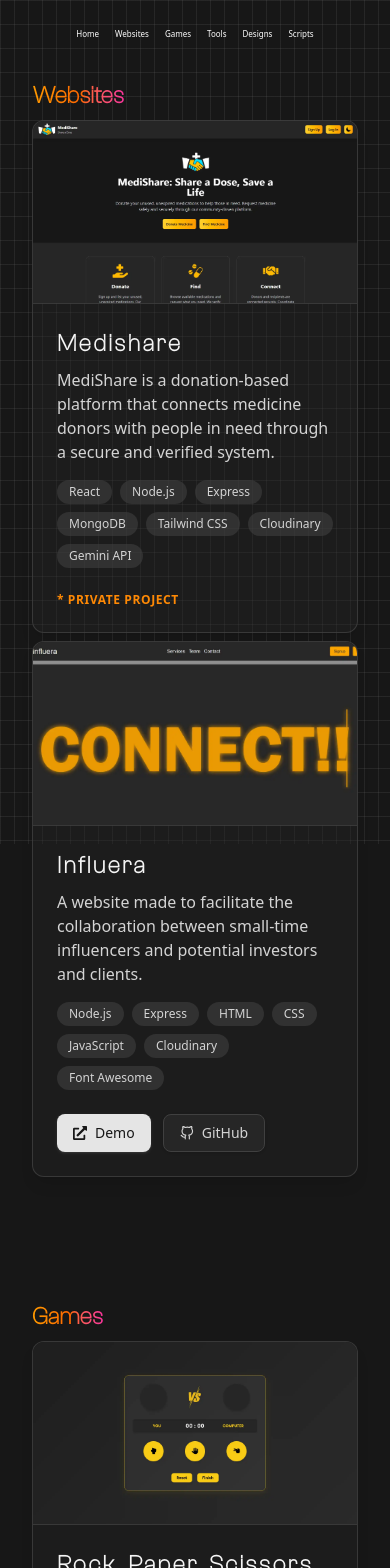
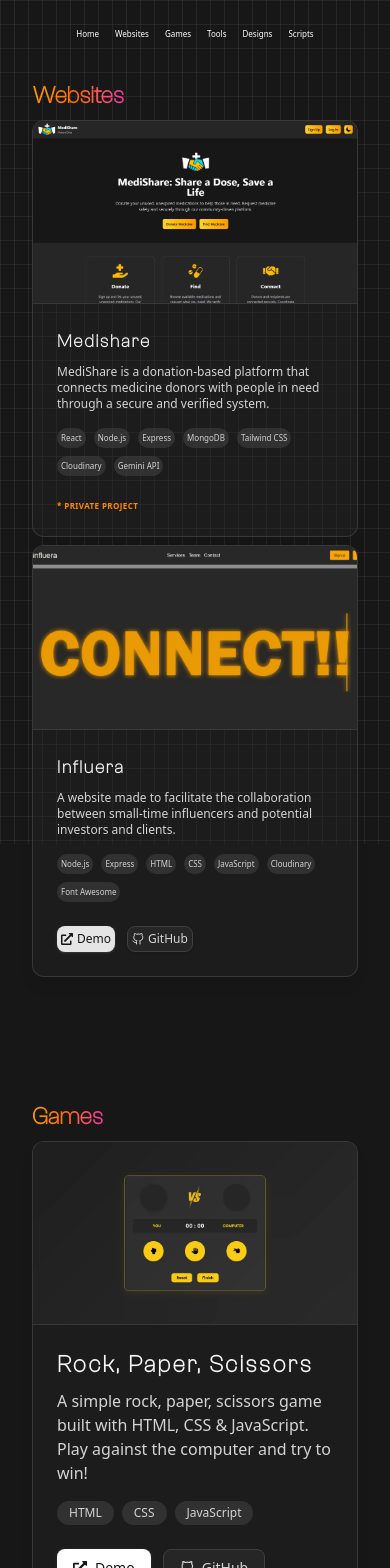
Before and after one commit to akshit-bansal11/my-portfolio, a React (Vite) app: page /projects in a window 390 px wide. Shown: the top 1568 px of the page. Built offline with nearby package versions, Linux system fonts and the light colour scheme.

Commit message:
Improvve responsiveness and fix certifications

```diff
--- a/src/components/common/cards/Certificate.jsx
+++ /dev/null
@@ -1,29 +0,0 @@
-//--------------------|‾‾‾‾‾‾‾‾‾‾‾‾‾‾‾‾‾‾‾‾|--------------------//
-//--------------------|    DEPENDENCIES    |--------------------//
-//--------------------|____________________|--------------------//
-import React from 'react'
-import { motion } from 'framer-motion';
-
-
-
-//--------------------|‾‾‾‾‾‾‾‾‾‾‾‾‾‾‾‾‾‾‾‾|--------------------//
-//--------------------|    MAIN RENDER     |--------------------//
-//--------------------|____________________|--------------------//
-export default function Certificate(certificate, link = "") {
-    return (
-        <a
-            href={link}
-            target="_blank"
-            rel="noopener noreferrer"
-        >
-            <motion.img
-                initial={{ opacity: 0.5, zIndex: 0 }}
-                whileHover={{ scale: 1.1, opacity: 1, zIndex: 2 }}
-                whileTap={{ scale: 1.5 }}
-                className='rounded-2xl'
-                src={certificate}
-                alt=""
-            />
-        </a>
-    )
-}
--- a/src/components/common/cards/ProjectCard.jsx
+++ b/src/components/common/cards/ProjectCard.jsx
@@ -18,16 +18,48 @@ import { FaExternalLinkAlt, FaFigma } from "react-icons/fa"
 //--------------------|‾‾‾‾‾‾‾‾‾‾‾‾‾‾‾‾‾‾‾‾|--------------------//
 //--------------------|    MAIN RENDER     |--------------------//
 //--------------------|____________________|--------------------//
-export default function ProjectCard({ title, description, image, demoLink, designLink, githubLink, techStack = [] }) {
+export default function ProjectCard({
+  title,
+  description,
+  image,
+  demoLink,
+  designLink,
+  githubLink,
+  techStack = []
+}) {
   const ActionButton = ({ href, text, icon, variant = 'primary' }) => {
-    const baseClasses = "inline-flex items-center justify-center gap-2 px-4 py-2 text-sm font-medium rounded-lg transition-all duration-300 ease-in-out focus:outline-none focus:ring-2 focus:ring-offset-2 focus:ring-offset-neutral-900 shadow-sm";
+    const baseClasses = `
+      inline-flex items-center justify-center rounded-lg
+      md:gap-2 gap-1 lg:px-4 md:px-2 md:py-2 p-1
+      md:text-sm text-xs font-medium
+      shadow-sm
+      focus:outline-none focus:ring-2 focus:ring-offset-2 focus:ring-offset-neutral-900
+      transition-all duration-300 ease-in-out
+    `;
     const variantClasses = {
-      primary: "bg-neutral-200 text-neutral-900 hover:bg-white focus:ring-neutral-400 shadow-white/10",
-      secondary: "bg-neutral-800 text-neutral-300 hover:bg-neutral-700 hover:text-white border border-neutral-700 focus:ring-neutral-600"
+      primary: `
+        bg-neutral-200 text-neutral-900 shadow-white/10
+        hover:bg-white
+        focus:ring-neutral-400
+      `,
+      secondary: `
+        bg-neutral-800 text-neutral-300
+        border border-neutral-700
+        hover:bg-neutral-700 hover:text-white
+        focus:ring-neutral-600
+      `
     };
 
     return (
-      <a href={href} target="_blank" rel="noopener noreferrer" className={`${baseClasses} ${variantClasses[variant]}`}>
+      <a
+        href={href}
+        target="_blank"
+        rel="noopener noreferrer"
+        className={`
+            ${baseClasses}
+            ${variantClasses[variant]}
+          `}
+        >
         {icon}
         <span>{text}</span>
       </a>
@@ -40,7 +72,15 @@ export default function ProjectCard({ title, description, image, demoLink, desig
       whileInView={{ opacity: 1, y: 0 }}
       viewport={{ once: true, amount: 0.2 }}
       transition={{ duration: 0.5, ease: "easeOut" }}
-      className="group relative flex flex-col w-full max-w-md overflow-hidden rounded-xl bg-neutral-800/40 border border-neutral-700/80 shadow-lg transition-all duration-300 hover:shadow-xl hover:border-neutral-600"
+      className={`
+        group relative flex flex-col overflow-hidden rounded-xl
+        w-full not-md:max-w-md md:max-w-lg
+        bg-neutral-800/40
+        shadow-lg
+        border border-neutral-700/80
+        hover:shadow-xl hover:border-neutral-600
+        transition-all duration-300
+      `}
     >
       <div className="overflow-hidden border-b border-neutral-700/80">
         <img
@@ -52,13 +92,13 @@ export default function ProjectCard({ title, description, image, demoLink, desig
 
       <div className='flex flex-col flex-grow p-6'>
         <div className="flex flex-col gap-2">
-          <h2 className="text-neutral-100 text-2xl font-clash font-semibold tracking-widest">{title}</h2>
-          <p className="text-md text-neutral-300">{description}</p>
+          <h2 className="text-neutral-100 lg:text-2xl md:text-xl text-lg font-clash font-semibold tracking-widest">{title}</h2>
+          <p className="lg:text-base md:text-sm text-xs text-neutral-300">{description}</p>
         </div>
 
         <ul className="mt-4 flex flex-wrap gap-2">
           {techStack.map((tech, index) => (
-            <li key={index} className="rounded-full bg-neutral-700/60 px-3 py-1 text-xs font-medium text-neutral-300 transition-colors hover:bg-neutral-700 hover:text-white">
+            <li key={index} className="rounded-full bg-neutral-700/60 md:px-3 px-1 py-1 md:text-xs text-[8px] font-medium text-neutral-300 transition-colors hover:bg-neutral-700 hover:text-white">
               {tech}
             </li>
           ))}
@@ -74,7 +114,7 @@ export default function ProjectCard({ title, description, image, demoLink, desig
               {designLink && <ActionButton href={designLink} text="Design" icon={<FaFigma />} variant="secondary" />}
             </>
           ) : (
-            <div className="text-left text-orange-400 text-xs font-semibold tracking-wider uppercase">
+            <div className="text-left text-orange-400 md:text-xs text-[8px] font-semibold tracking-wider uppercase">
               * Private Project
             </div>
           )}
--- a/src/components/common/cards/SkillItem.jsx
+++ b/src/components/common/cards/SkillItem.jsx
@@ -1,6 +1,5 @@
 import { motion } from 'framer-motion';
 import React from 'react';
-import clsx from 'clsx';
 
 const IconCard = ({ Icon, name }) => {
     return (
--- a/src/components/layout/home/Certifications.jsx
+++ b/src/components/layout/home/Certifications.jsx
@@ -1,17 +1,15 @@
 //--------------------|‾‾‾‾‾‾‾‾‾‾‾‾‾‾‾‾‾‾‾‾|--------------------//
-//--------------------|    DEPENDENCIES    |--------------------//
+//--------------------|    DEPENDENCIES    |--------------------//
 //--------------------|____________________|--------------------//
 import React from "react";
-
-
+import { motion } from "framer-motion"; // <-- 1. Import motion from 'framer-motion'
 
 //--------------------|‾‾‾‾‾‾‾‾‾‾‾‾‾‾‾‾‾‾‾‾|--------------------//
-//--------------------|     COMPONENTS     |--------------------//
+//--------------------|     COMPONENTS     |--------------------//
 //--------------------|____________________|--------------------//
 import ScrollSection from '../../common/sections/ScrollSection'
 import ScrollSectionHeading from '../../common/headings/ScrollSectionHeading'
 import SkillBadge from "../../common/cards/SkillBadge";
-import Certificate from "../../common/cards/Certificate";
 
 // LinkedIn + Microsoft
 import ceisd from '../../../assets/images/certificates/ceisd.webp';
@@ -23,7 +21,7 @@ import jsbhack from '../../../assets/images/certificates/jsbhack.webp';
 import cssbhack from '../../../assets/images/certificates/cssbhack.webp';
 
 import { SiCplusplus, SiCoursera } from "react-icons/si";
-
+import { FaExternalLinkAlt } from "react-icons/fa";
 
 export default function Certifications() {
     return (
@@ -31,21 +29,99 @@ export default function Certifications() {
             <ScrollSectionHeading heading="certifications & achievements" />
             <div className="flex flex-col gap-4">
                 <h1 className="text-neutral-400 text-xs md:text-sm lg:text-xl">Achievements</h1>
-                <div className="flex gap-4">
-                    <SkillBadge name="C++" icon={<SiCplusplus />} stars={5} />
-                    <SkillBadge name="C" icon={<SiCoursera />} stars={2} />
+                <div className="flex lg:gap-4 gap-2">
+                    <SkillBadge
+                        name="C++"
+                        icon={<SiCplusplus />}
+                        stars={5}
+                        source="HackerRank"
+                        delay={0.2}
+                        link="https://www.hackerrank.com/profile/akshitbansal11"
+                    />
+                    <SkillBadge
+                        name="C"
+                        icon={<SiCoursera />}
+                        stars={2}
+                        source="HackerRank"
+                        delay={0}
+                        link="https://www.hackerrank.com/profile/akshitbansal11"
+                    />
                 </div>
             </div>
             <div className="flex flex-col gap-4">
                 <h1 className="text-neutral-400 text-xs md:text-sm lg:text-xl">Certifications</h1>
                 <div className="grid grid-cols-3 gap-4">
-                    <Certificate certificate={ceisd} link="a.com" />
-                    <Certificate certificate={ceiga} link="a.com" />
-                    <Certificate certificate={sqlbhack} link="a.com" />
-                    <Certificate certificate={jsbhack} link="a.com" />
-                    <Certificate certificate={cssbhack} link="a.com" />
+                    <Certificates certificate={ceisd} link="https://www.linkedin.com/learning/certificates/b49081d79547f863f12dd8656302ede27f342d628631d481085b14b727dcc910?trk=share_certificate" />
+                    <Certificates certificate={ceiga} link="https://www.linkedin.com/learning/certificates/b0d6803487e5b12b7ddf935a52b4efa6541460fcae5faacb7e7354ec96f78832?trk=share_certificate" />
+                    <Certificates certificate={sqlbhack} link="https://www.hackerrank.com/certificates/7f1a01b7b859" />
+                    <Certificates certificate={jsbhack} link="https://www.hackerrank.com/certificates/9eabe8ab61b1" />
+                    <Certificates certificate={cssbhack} link="https://www.hackerrank.com/certificates/35384d086309" />
                 </div>
             </div>
         </ScrollSection>
     );
 }
+
+
+
+//--------------------|‾‾‾‾‾‾‾‾‾‾‾‾‾‾‾‾‾‾‾‾|--------------------//
+//--------------------|  UTILITY FUNCTIONS |--------------------//
+//--------------------|____________________|--------------------//
+function Certificates({ certificate, name, link = "" }) {
+    const containerVariants = {
+        hidden: { opacity: 0, y: 50 },
+        visible: {
+            opacity: 1,
+            y: 0,
+            transition: {
+                type: "spring",
+                stiffness: 100,
+                damping: 10,
+                delay: 0.1,
+            },
+        },
+    };
+
+    const overlayVariants = {
+        hidden: { opacity: 0 },
+        visible: { opacity: 1 },
+    };
+
+    return (
+        <motion.div
+            className="group relative mx-auto w-full max-w-sm overflow-hidden rounded-2xl border border-slate-200 bg-slate-100 shadow-lg dark:border-slate-700 dark:bg-slate-800"
+            variants={containerVariants}
+            initial="hidden"
+            whileInView="visible"
+            whileTap={{ scale: 0.9 }}
+            viewport={{ once: true, amount: 0.3 }}
+        >
+            <a
+                href={link}
+                target="_blank"
+                rel="noopener noreferrer"
+                aria-label={`View certificate: ${name}`}
+                className="block"
+            >
+                <motion.img
+                    className="h-auto w-full object-cover transition-transform duration-500 ease-in-out group-hover:scale-110"
+                    src={certificate}
+                    alt={name || "Certificate Image"}
+                />
+                <motion.div
+                    className="absolute inset-0 flex flex-col items-center justify-center bg-black/60 p-4 text-white"
+                    variants={overlayVariants}
+                    initial="hidden"
+                    whileHover="visible"
+                    transition={{ duration: 0.4 }}
+                >
+                    <FaExternalLinkAlt className="mb-2 h-10 w-10" />
+                    <p className="text-center font-semibold">{name}</p>
+                    <p className="mt-1 text-center text-sm text-slate-300">
+                        Click to view
+                    </p>
+                </motion.div>
+            </a>
+        </motion.div>
+    );
+}
```
Also changed, not shown: src/components/common/cards/SkillBadge.jsx (+38 -21 lines).
